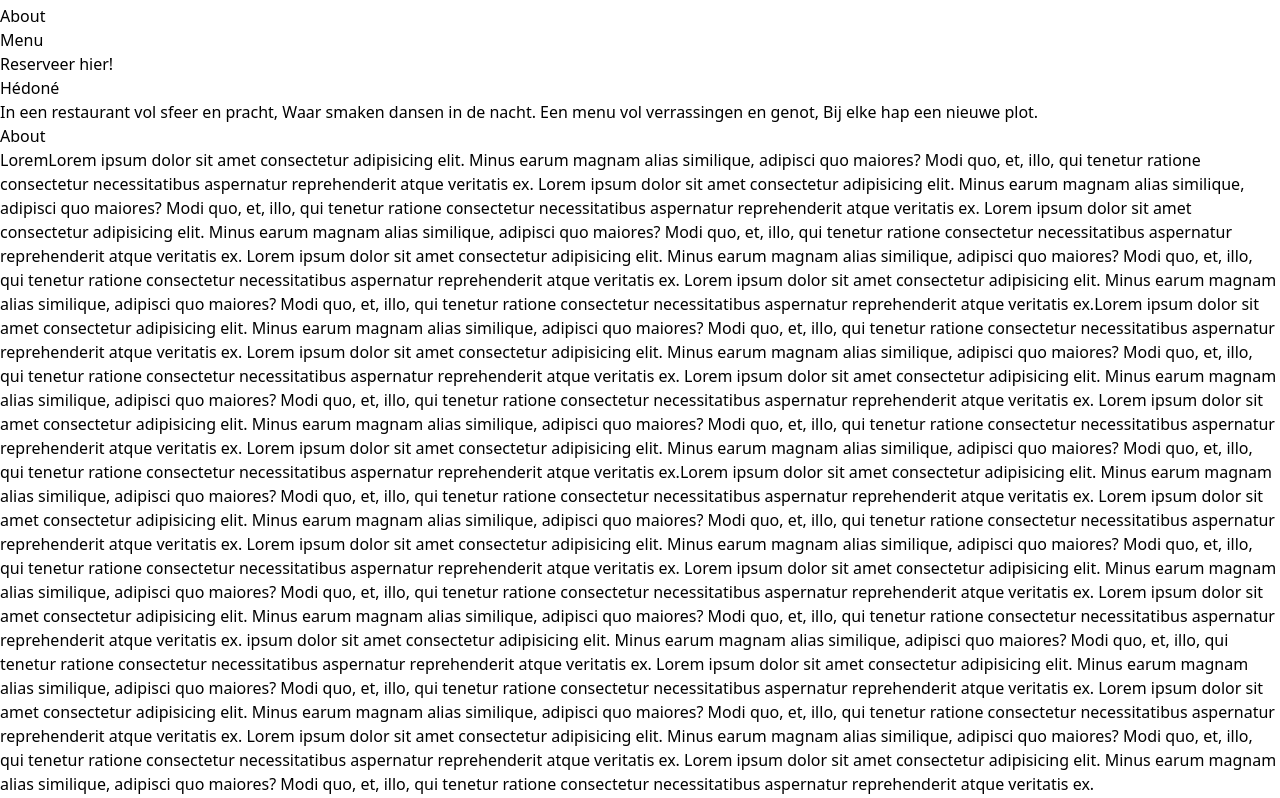
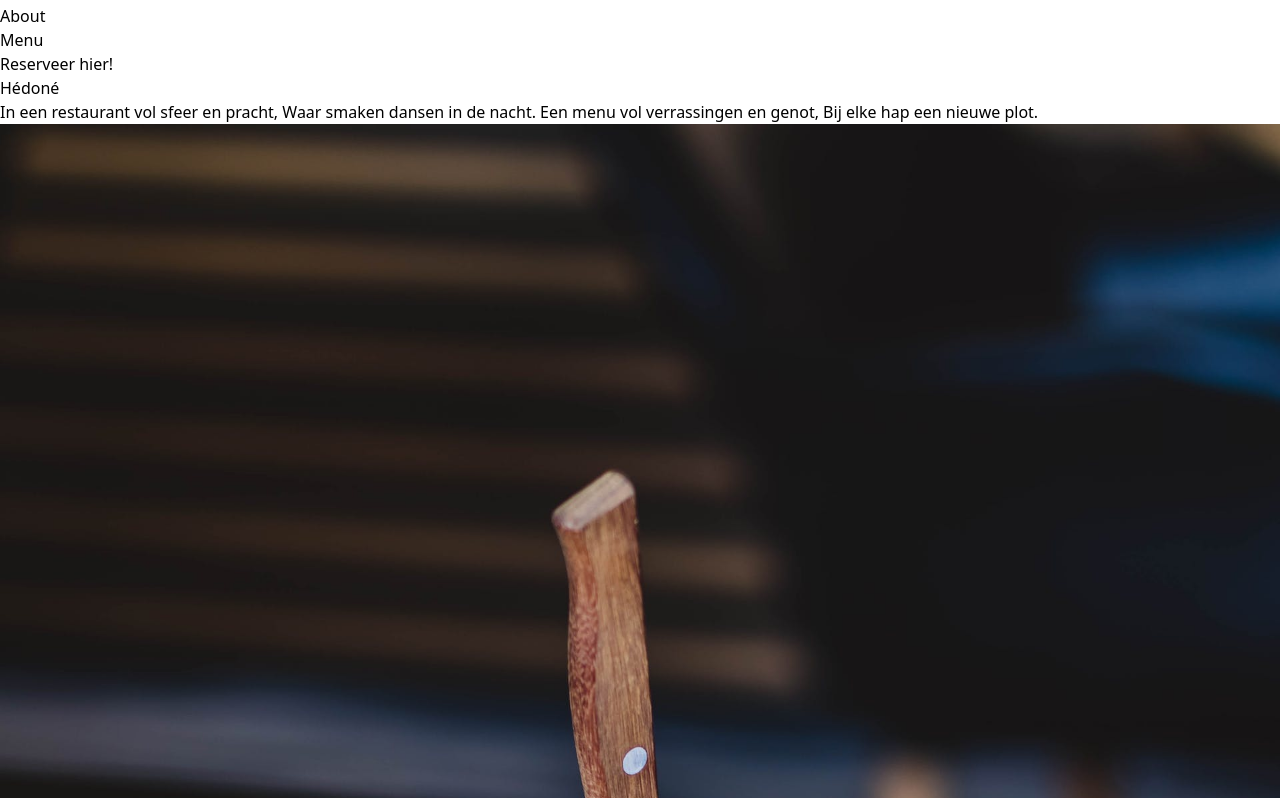
Before and after one commit to roelvroom/Website-Hedone, a React (Vite) app in the folder Website-FienNikolas/: page / in a window 1280 px wide. Shown: the part 1182-1980 px from the top of the page. Built offline with nearby package versions, Linux system fonts and the light colour scheme; the HTML template or start-up script is replaced by a standard one.

Commit message:
About page done (basic)

```diff
--- a/Website-FienNikolas/src/Pages/About.tsx
+++ b/Website-FienNikolas/src/Pages/About.tsx
@@ -1,66 +1,63 @@
+import burger1 from '../assets/StockFotoBurger.jpg'
+import burger2 from '../assets/StockFotoBurger2.jpg'
+
 const About = () => {
   return (
-    <div id="About">
-      <h1>About</h1>
-      <p>
-        LoremLorem ipsum dolor sit amet consectetur adipisicing elit. Minus earum magnam alias similique,
-        adipisci quo maiores? Modi quo, et, illo, qui tenetur ratione consectetur necessitatibus
-        aspernatur reprehenderit atque veritatis ex.
-        Lorem ipsum dolor sit amet consectetur adipisicing elit. Minus earum magnam alias similique,
-        adipisci quo maiores? Modi quo, et, illo, qui tenetur ratione consectetur necessitatibus
-        aspernatur reprehenderit atque veritatis ex.
-        Lorem ipsum dolor sit amet consectetur adipisicing elit. Minus earum magnam alias similique,
-        adipisci quo maiores? Modi quo, et, illo, qui tenetur ratione consectetur necessitatibus
-        aspernatur reprehenderit atque veritatis ex.
-        Lorem ipsum dolor sit amet consectetur adipisicing elit. Minus earum magnam alias similique,
-        adipisci quo maiores? Modi quo, et, illo, qui tenetur ratione consectetur necessitatibus
-        aspernatur reprehenderit atque veritatis ex.
-        Lorem ipsum dolor sit amet consectetur adipisicing elit. Minus earum magnam alias similique,
-        adipisci quo maiores? Modi quo, et, illo, qui tenetur ratione consectetur necessitatibus
-        aspernatur reprehenderit atque veritatis ex.Lorem ipsum dolor sit amet consectetur adipisicing elit. Minus earum magnam alias similique,
-        adipisci quo maiores? Modi quo, et, illo, qui tenetur ratione consectetur necessitatibus
-        aspernatur reprehenderit atque veritatis ex.
-        Lorem ipsum dolor sit amet consectetur adipisicing elit. Minus earum magnam alias similique,
-        adipisci quo maiores? Modi quo, et, illo, qui tenetur ratione consectetur necessitatibus
-        aspernatur reprehenderit atque veritatis ex.
-        Lorem ipsum dolor sit amet consectetur adipisicing elit. Minus earum magnam alias similique,
-        adipisci quo maiores? Modi quo, et, illo, qui tenetur ratione consectetur necessitatibus
-        aspernatur reprehenderit atque veritatis ex.
-        Lorem ipsum dolor sit amet consectetur adipisicing elit. Minus earum magnam alias similique,
-        adipisci quo maiores? Modi quo, et, illo, qui tenetur ratione consectetur necessitatibus
-        aspernatur reprehenderit atque veritatis ex.
-        Lorem ipsum dolor sit amet consectetur adipisicing elit. Minus earum magnam alias similique,
-        adipisci quo maiores? Modi quo, et, illo, qui tenetur ratione consectetur necessitatibus
-        aspernatur reprehenderit atque veritatis ex.Lorem ipsum dolor sit amet consectetur adipisicing elit. Minus earum magnam alias similique,
-        adipisci quo maiores? Modi quo, et, illo, qui tenetur ratione consectetur necessitatibus
-        aspernatur reprehenderit atque veritatis ex.
-        Lorem ipsum dolor sit amet consectetur adipisicing elit. Minus earum magnam alias similique,
-        adipisci quo maiores? Modi quo, et, illo, qui tenetur ratione consectetur necessitatibus
-        aspernatur reprehenderit atque veritatis ex.
-        Lorem ipsum dolor sit amet consectetur adipisicing elit. Minus earum magnam alias similique,
-        adipisci quo maiores? Modi quo, et, illo, qui tenetur ratione consectetur necessitatibus
-        aspernatur reprehenderit atque veritatis ex.
-        Lorem ipsum dolor sit amet consectetur adipisicing elit. Minus earum magnam alias similique,
-        adipisci quo maiores? Modi quo, et, illo, qui tenetur ratione consectetur necessitatibus
-        aspernatur reprehenderit atque veritatis ex.
-        Lorem ipsum dolor sit amet consectetur adipisicing elit. Minus earum magnam alias similique,
-        adipisci quo maiores? Modi quo, et, illo, qui tenetur ratione consectetur necessitatibus
-        aspernatur reprehenderit atque veritatis ex. ipsum dolor sit amet consectetur adipisicing elit. Minus earum magnam alias similique,
-        adipisci quo maiores? Modi quo, et, illo, qui tenetur ratione consectetur necessitatibus
-        aspernatur reprehenderit atque veritatis ex.
-        Lorem ipsum dolor sit amet consectetur adipisicing elit. Minus earum magnam alias similique,
-        adipisci quo maiores? Modi quo, et, illo, qui tenetur ratione consectetur necessitatibus
-        aspernatur reprehenderit atque veritatis ex.
-        Lorem ipsum dolor sit amet consectetur adipisicing elit. Minus earum magnam alias similique,
-        adipisci quo maiores? Modi quo, et, illo, qui tenetur ratione consectetur necessitatibus
-        aspernatur reprehenderit atque veritatis ex.
-        Lorem ipsum dolor sit amet consectetur adipisicing elit. Minus earum magnam alias similique,
-        adipisci quo maiores? Modi quo, et, illo, qui tenetur ratione consectetur necessitatibus
-        aspernatur reprehenderit atque veritatis ex.
-        Lorem ipsum dolor sit amet consectetur adipisicing elit. Minus earum magnam alias similique,
-        adipisci quo maiores? Modi quo, et, illo, qui tenetur ratione consectetur necessitatibus
-        aspernatur reprehenderit atque veritatis ex.
-      </p>
+    <div id='About' className='grid grid-cols-2 gap-3 p-14'>
+      <section className='h-3/4'>
+        <div className='bottom-3'>
+          <img className='h-auto mb-2 rounded-xl' src={burger1} alt='burger' />
+        </div>
+        <div className='shadow-orange-200 shadow-md bottom-3 rounded-xl p-6 text-end'>
+          <div className='pb-16'>
+            <h1 className='text-5xl pb-5'>Fientje</h1>
+            <hr />
+          </div>
+          <p>
+            Lorem ipsum dolor sit amet consectetur adipisicing elit. Sint ut reprehenderit aut
+            culpa! Impedit ea amet ipsa fuga natus labore iste ipsam repudiandae officiis dolorum.
+            Quisquam nisi repellat omnis perspiciatis.
+            <br />
+            <br />
+            Lorem ipsum dolor sit amet consectetur adipisicing elit. Sint ut reprehenderit aut
+            culpa! Impedit ea amet ipsa fuga natus labore iste ipsam repudiandae officiis dolorum.
+            Quisquam nisi repellat omnis perspiciatis.
+            <br />
+            <br />
+            Lorem ipsum dolor sit amet consectetur adipisicing elit. Sint ut reprehenderit aut
+            culpa! Impedit ea amet ipsa fuga natus labore iste ipsam repudiandae officiis dolorum.
+            Quisquam nisi repellat omnis perspiciatis.
+          </p>
+        </div>
+      </section>
+
+      <section className='h-3/4'>
+        <div className='shadow-orange-200 shadow-md rounded-xl bottom-3 p-6'>
+          <div className='pb-16'>
+            <h1 className='text-5xl pb-5'>Nickolaske</h1>
+            <hr className='' />
+          </div>
+
+          <p>
+            Lorem ipsum dolor sit amet consectetur adipisicing elit. Sint ut reprehenderit aut
+            culpa! Impedit ea amet ipsa fuga natus labore iste ipsam repudiandae officiis dolorum.
+            Quisquam nisi repellat omnis perspiciatis.
+            <br />
+            <br />
+            Lorem ipsum dolor sit amet consectetur adipisicing elit. Sint ut reprehenderit aut
+            culpa! Impedit ea amet ipsa fuga natus labore iste ipsam repudiandae officiis dolorum.
+            Quisquam nisi repellat omnis perspiciatis.
+            <br />
+            <br />
+            Lorem ipsum dolor sit amet consectetur adipisicing elit. Sint ut reprehenderit aut
+            culpa! Impedit ea amet ipsa fuga natus labore iste ipsam repudiandae officiis dolorum.
+            Quisquam nisi repellat omnis perspiciatis.
+          </p>
+        </div>
+        <div className='bottom-3'>
+          <img className='h-auto mt-2 rounded-xl' src={burger2} alt='burger2' />
+        </div>
+      </section>
     </div>
   )
 }
```
Also changed, not shown: Website-FienNikolas/src/assets/StockFotoBurger.jpg (added), Website-FienNikolas/src/assets/StockFotoBurger2.jpg (added).
